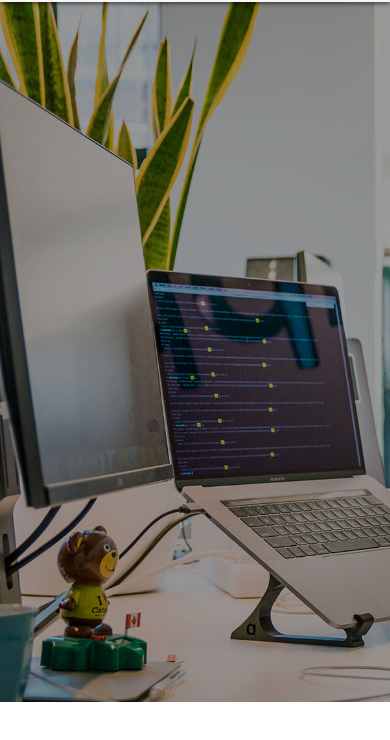
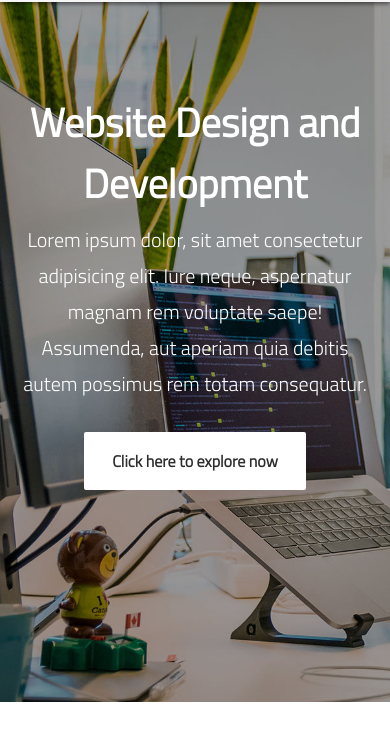
Before and after one commit to miryambathilde/smart-agency, a plain HTML site: page index.html in a window 390 px wide. Shown: the part 98-838 px from the top of the page. Drawn offline with nearby package versions, Linux system fonts and the light colour scheme.

Commit message:
añadimos boton de explorar, estilos y media queries

```diff
--- a/index.html
+++ b/index.html
@@ -15,7 +15,7 @@
     <script src="https://unpkg.com/ionicons@5.4.0/dist/ionicons.js"></script> <!-- ionicons -->
     <link rel="stylesheet" href="style.css">
 
-    <title>Mi proyecto con Bootstrap</title>
+    <title>Mi Boostrap Project</title>
 </head>
 
 <body>
@@ -57,7 +57,11 @@
     <!-- section HERO imagen -->
     <section id="hero">
         <div class="container">
-
+            <div class="content-center topmargin-lg">
+                <h1>Website Design and Development</h1>
+                <p>Lorem ipsum dolor, sit amet consectetur adipisicing elit. Iure neque, aspernatur magnam rem voluptate saepe! Assumenda, aut aperiam quia debitis autem possimus rem totam consequatur.</p>
+                <a href="#" class="btn btn-light topmargin-sm">Click here to explore now</a>
+            </div>
         </div>
     </section>
 
--- a/style.css
+++ b/style.css
@@ -1,6 +1,35 @@
 body{
     font-family: 'Titillium Web', sans-serif;
 }
+
+h1 {
+    font-size: 66px;
+    font-weight: 600;
+    line-height: 80px;
+}
+
+p {
+    font-size: 18px;
+    color:#999999;
+    line-height: 1.8;
+    margin-bottom: 0;
+}
+
+/* TOP MARGIN XS */
+.topmargin-xs{
+    margin-top: 15px;
+}
+
+/* TOP MARGIN SMALL */
+.topmargin-sm {
+    margin-top: 30px;
+}
+
+/* TOP MARGIN LARGE */
+.topmargin-lg {
+    margin-top: 60px;
+}
+
 /* LOGO DARK */
 .logo-brand{
     min-width: 160px;
@@ -25,6 +54,7 @@ body{
 .nav-link{
     color: rgb(46, 45, 45);
     font-weight: 600;
+    margin: 0px 15px;
 
 }
 
@@ -42,3 +72,60 @@ body{
     min-height: 700px;
     color:white;
 }
+
+/* contenido HERO texto */
+.content-center{
+    max-width: 800px;
+    margin: 0 auto 60px auto;
+    text-align: center;
+
+}
+/* parrafo en section HERO */
+#hero p{
+    color: white;
+    font-size: 20px;
+}
+
+/* botones */
+.btn {
+    font-size: 14px;
+    padding: 15px 26px;
+    min-width: 160px;
+    border-radius: 2px;
+    display: inline-block;
+
+}
+
+/* boton blanco */
+.btn-light{
+    background-color: white;
+    color:rgb(46, 45, 45);
+    border: 2px solid white;
+    font-weight: 600;
+    font-size: 16px;
+}
+/* esto es para todos los botones con iconos */
+.btn i{
+    font-size: 14px;
+    margin-left: 5px;
+}
+
+/* MEDIA QUERIES BOOTSTRAP */
+
+@media (max-width: 575.98px) {
+    h1{
+        font-size: 40px;
+        line-height: normal;
+    }
+}
+
+@media (min-width: 576px) and (max-width: 767.98px) { ... }
+
+
+@media (min-width: 768px) and (max-width: 991.98px) { ... }
+
+
+@media (min-width: 992px) and (max-width: 1199.98px) { ... }
+
+
+@media (min-width: 1200px) { ... }
```
